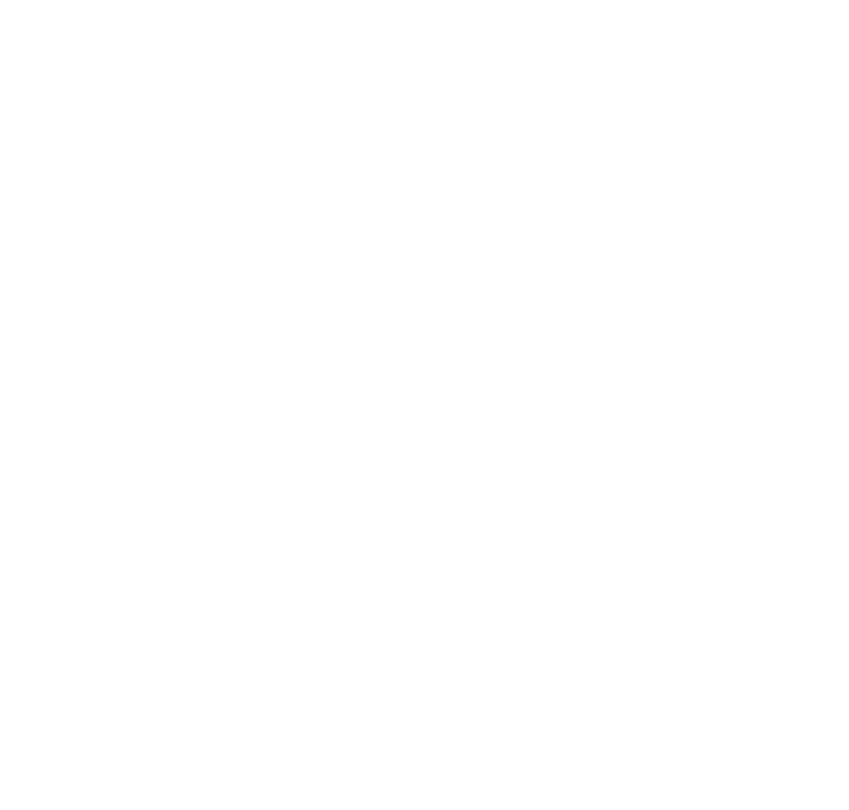
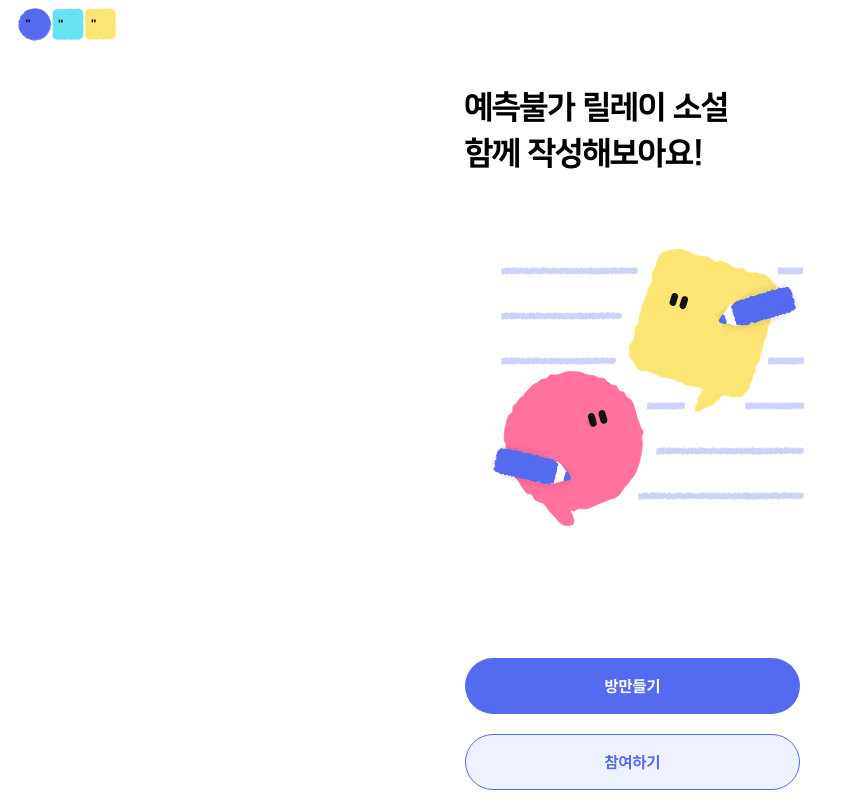
Before and after one commit to hajithon/chat04-client, a React (Vite) app: page / in a window 1280 px wide. Before the commit this address had no page. Shown: the whole page, without its empty margins (0-849 px from the left). Built offline with nearby package versions, Linux system fonts and the light colour scheme.

Commit message:
feat: 자잘한 라우터 수정

```diff
--- a/src/components/common/TopNav.tsx
+++ b/src/components/common/TopNav.tsx
@@ -1,6 +1,23 @@
+import { useNavigate } from 'react-router-dom'; // useNavigate 임포트
 import styled from 'styled-components';
 
 import { ReactComponent as Gray } from '@/assets/logos/logo.svg'; // SVG 로고 임포트
+
+const TopNav = () => {
+  const navigate = useNavigate();
+
+  const handleLogoClick = () => {
+    navigate('/');
+  };
+
+  return (
+    <PropertyDefault>
+      <Logo onClick={handleLogoClick} />
+    </PropertyDefault>
+  );
+};
+
+export default TopNav;
 
 const PropertyDefault = styled.div`
   width: 100%;
@@ -17,15 +34,5 @@
 `;
 
 const Logo = styled(Gray)`
-  width: auto;
+  cursor: pointer;
 `;
-
-const TopNav = () => {
-  return (
-    <PropertyDefault>
-      <Logo />
-    </PropertyDefault>
-  );
-};
-
-export default TopNav;
--- a/src/pages/ChatRoomPage.tsx
+++ b/src/pages/ChatRoomPage.tsx
@@ -12,7 +12,6 @@
   console.log('현재 닉네임 확인용:', nickname);
   return (
     <div>
-      <h1>Chat Room: {hardRoomId}</h1>
       <ChatRoom roomId={hardRoomId} username={nickname} />
     </div>
   );
--- a/src/pages/GameStartPage.tsx
+++ b/src/pages/GameStartPage.tsx
@@ -1,3 +1,8 @@
+import { ReactComponent as GameSubject } from '@/assets/logos/subject.svg';
 export const GameStartPage = () => {
-  return <div>이번 소설의 첫 문장은 어쩌구</div>;
+  return (
+    <div>
+      <GameSubject />
+    </div>
+  );
 };
--- a/src/routers/router.tsx
+++ b/src/routers/router.tsx
@@ -10,7 +10,7 @@
   return (
     <Routes>
       <Route path="/roomCreate" element={<ChatRoomCreatePage />} />
-      <Route path="/start" element={<StartPage />} />
+      <Route path="/" element={<StartPage />} />
       <Route path="/:roomId" element={<ChatRoomPage />} />
       <Route path="/ChatRoomJoin" element={<ChatRoomJoinPage />} />
       <Route path="/ParticipantsJoin/:roomId" element={<ParticipantsJoinPage />} />
```
Also changed, not shown: src/assets/logos/subject.svg (added).
